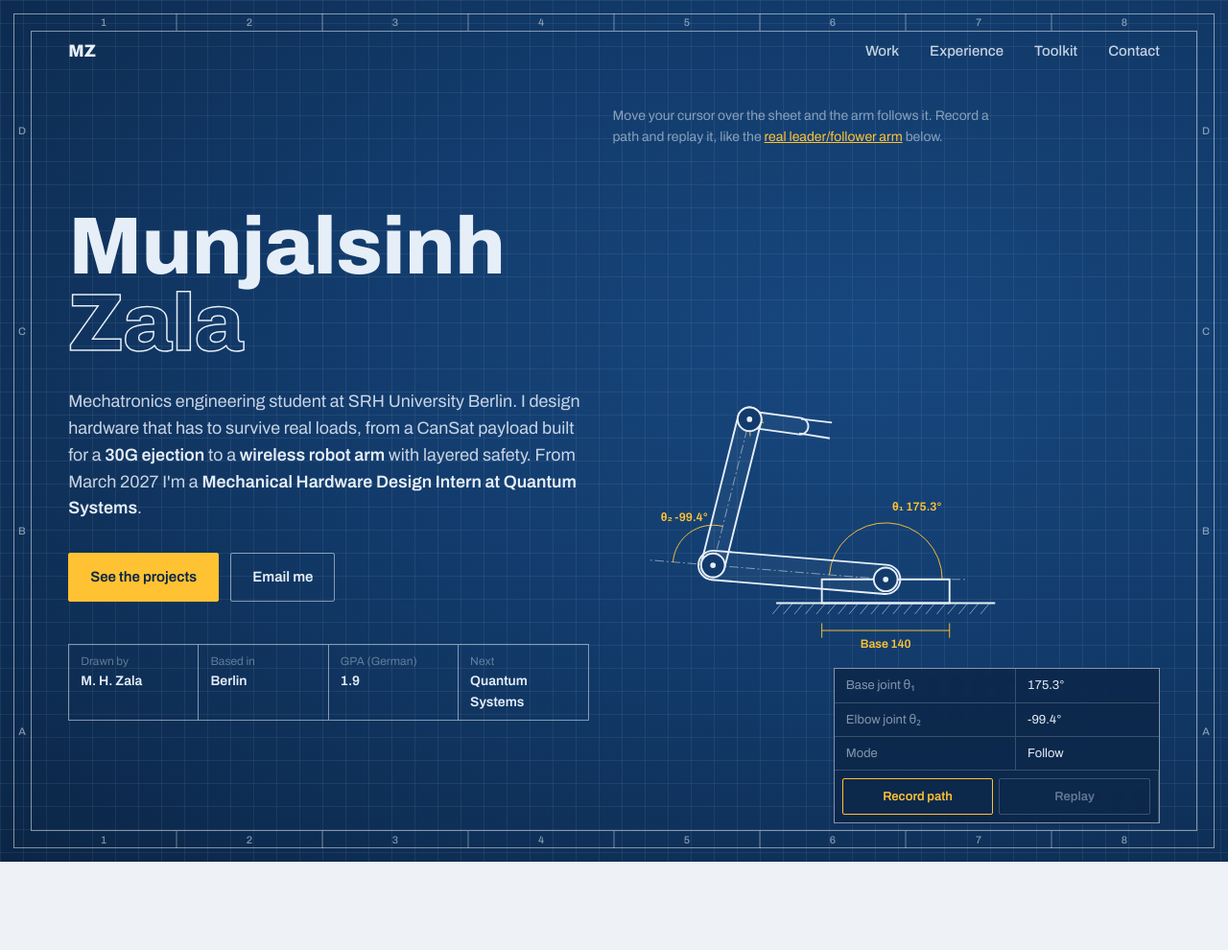
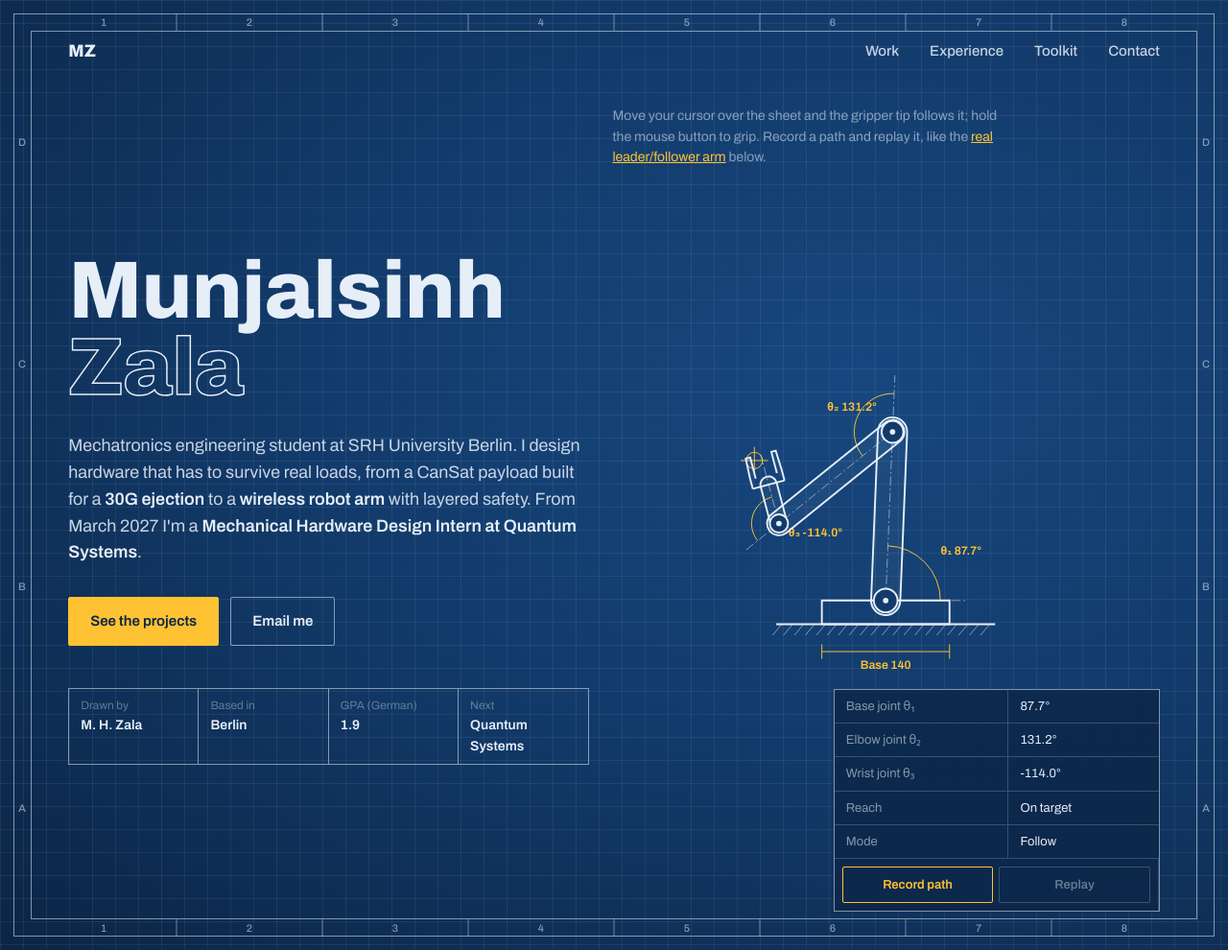
Before and after one commit to MunjalZala/Munjalsinh-zala-portfolio, a plain HTML site: page index.html in a window 1280 px wide. Shown: the top 990 px of the page at 96% size. Drawn offline with Linux system fonts and the light colour scheme.

Commit message:
Hero arm: 3-joint IK with wrist pitch, joint limits and reach clamping
- Gripper tip now lands exactly on the target (was aiming the wrist joint)
- Wrist pitch is solved, not fixed; both elbow solutions considered
- Pose chosen by scoring all wrist angles for a natural, continuous posture
- Joint limits enforced; out-of-reach targets clamp to the nearest reachable point
- Hold the mouse button to close the gripper; readout shows wrist angle and reach

Co-Authored-By: Claude Opus 5.5 <noreply@anthropic.com>
Claude-Session: https://claude.ai/code/session_01HyT2r7fZ6NSFz36DFSFz6o

```diff
--- a/index.html
+++ b/index.html
@@ -320,11 +320,13 @@
     </div>
 
     <div class="arm-stage" id="armStage">
-      <p class="arm-hint fade-in" style="--d:1.2s" id="armHint">Move your cursor over the sheet and the arm follows it. Record a path and replay it, like the <a href="#arm">real leader/follower arm</a> below.</p>
+      <p class="arm-hint fade-in" style="--d:1.2s" id="armHint">Move your cursor over the sheet and the gripper tip follows it; hold the mouse button to grip. Record a path and replay it, like the <a href="#arm">real leader/follower arm</a> below.</p>
       <svg id="armSvg" viewBox="0 0 600 552" role="img" aria-label="Interactive line drawing of a robot arm that follows the pointer"></svg>
       <div class="readout fade-in" style="--d:1.2s" aria-live="off">
         <div>Base joint θ₁</div><div id="ro1">0.0°</div>
         <div>Elbow joint θ₂</div><div id="ro2">0.0°</div>
+        <div>Wrist joint θ₃</div><div id="ro3">0.0°</div>
+        <div>Reach</div><div id="roReach">On target</div>
         <div>Mode</div><div id="roMode">Follow</div>
         <div class="ro-actions">
           <button class="ro-btn rec" id="recBtn" type="button">Record path</button>
@@ -680,7 +682,7 @@ addEventListener('scroll', onScroll, { passive: true }); onScroll();
 document.getElementById('year').textContent = new Date().getFullYear();
 const reduce = matchMedia('(prefers-reduced-motion: reduce)').matches;
 if (matchMedia('(pointer: coarse)').matches) {
-  document.getElementById('armHint').innerHTML = 'Drag across the drawing and the arm follows your finger. Record a path and replay it, like the <a href="#arm">real leader/follower arm</a> below.';
+  document.getElementById('armHint').innerHTML = 'Drag across the drawing and the gripper follows your finger. Record a path and replay it, like the <a href="#arm">real leader/follower arm</a> below.';
 }
 
 /* play the arm demo only while it is on screen */
@@ -712,19 +714,22 @@ new IntersectionObserver(([en]) => {
   draw(); addEventListener('resize', draw);
 })();
 
-/* ---------- interactive arm (2-link IK + wrist) ---------- */
+/* ---------- interactive arm: 3-joint IK with wrist pitch, joint limits, reach clamping ---------- */
 (function arm() {
-  const svg = document.getElementById('armSvg'), stage = document.getElementById('armStage');
+  const svg = document.getElementById('armSvg');
   const NS = 'http://www.w3.org/2000/svg';
-  const W = 600, H = 552, base = { x: 300, y: 470 }, L1 = 190, L2 = 165, L3 = 56;
+  const W = 600, H = 552, base = { x: 300, y: 470 };
+  const L1 = 185, L2 = 160, LW = 44, LF = 34, L3 = LW + LF;   // shoulder, forearm, wrist link, finger length
+  const R = d => d * Math.PI / 180, D = r => r * 180 / Math.PI;
+  const LIM = { t1: [R(15), R(165)], t2: R(140), t3: [R(-115), R(115)] };
+  const GROUND = -12;                                    // lowest tip height relative to the base pivot
   const mk = (tag, attrs, parent = svg) => { const e = document.createElementNS(NS, tag); for (const k in attrs) e.setAttribute(k, attrs[k]); parent.appendChild(e); return e; };
 
-  // static base drawing
+  /* static base */
   const g0 = mk('g', {});
   mk('rect', { x: 230, y: 470, width: 140, height: 26, class: 'arm-base draw', style: '--len:340;--d:.2s' }, g0);
   mk('line', { x1: 180, y1: 496, x2: 420, y2: 496, class: 'arm-base draw', style: '--len:240;--d:.1s' }, g0);
   for (let x = 186; x < 420; x += 12) mk('line', { x1: x, y1: 496, x2: x - 10, y2: 508, class: 'arm-hatch' }, g0);
-  // ground dimension
   mk('line', { x1: 230, y1: 526, x2: 370, y2: 526, class: 'dim' }, g0);
   mk('line', { x1: 230, y1: 518, x2: 230, y2: 534, class: 'dim' }, g0);
   mk('line', { x1: 370, y1: 518, x2: 370, y2: 534, class: 'dim' }, g0);
@@ -732,14 +737,14 @@ new IntersectionObserver(([en]) => {
 
   const trail = mk('polyline', { class: 'trail', points: '' });
   const target = mk('g', {});
-  mk('circle', { r: 9, class: 'target' }, target);
+  const tCircle = mk('circle', { r: 9, class: 'target' }, target);
   mk('line', { x1: -15, y1: 0, x2: 15, y2: 0, class: 'target' }, target);
   mk('line', { x1: 0, y1: -15, x2: 0, y2: 15, class: 'target' }, target);
 
   const arcs = mk('g', {});
-  const arc1 = mk('path', { class: 'dim' }, arcs), arc2 = mk('path', { class: 'dim' }, arcs);
-  const t1 = mk('text', { class: 'dim-text' }, arcs), t2 = mk('text', { class: 'dim-text' }, arcs);
-  const ref1 = mk('line', { class: 'arm-center' }), ref2 = mk('line', { class: 'arm-center' });
+  const arc1 = mk('path', { class: 'dim' }, arcs), arc2 = mk('path', { class: 'dim' }, arcs), arc3 = mk('path', { class: 'dim' }, arcs);
+  const t1 = mk('text', { class: 'dim-text' }, arcs), t2 = mk('text', { class: 'dim-text' }, arcs), t3 = mk('text', { class: 'dim-text' }, arcs);
+  const ref1 = mk('line', { class: 'arm-center' }), ref2 = mk('line', { class: 'arm-center' }), ref3 = mk('line', { class: 'arm-center' });
 
   const linkPath = (ax, ay, bx, by, w) => {
     const a = Math.atan2(by - ay, bx - ax), nx = -Math.sin(a) * w, ny = Math.cos(a) * w;
@@ -748,109 +753,169 @@ new IntersectionObserver(([en]) => {
   const link1 = mk('path', { class: 'arm-link draw', style: '--len:900;--d:.35s' });
   const link2 = mk('path', { class: 'arm-link draw', style: '--len:800;--d:.55s' });
   const link3 = mk('path', { class: 'arm-link draw', style: '--len:400;--d:.75s' });
-  const c1 = mk('line', { class: 'arm-center' }), c2 = mk('line', { class: 'arm-center' });
-  const gripA = mk('path', { class: 'arm-link draw', style: '--len:200;--d:.9s', fill: 'none' });
-  const gripB = mk('path', { class: 'arm-link draw', style: '--len:200;--d:.9s', fill: 'none' });
-  const joints = [0, 1, 2].map(() => { const g = mk('g', {}); mk('circle', { r: 13, class: 'arm-joint' }, g); mk('circle', { r: 3, class: 'arm-joint-dot' }, g); return g; });
+  const palm = mk('path', { class: 'arm-link', fill: 'none' });
+  const c1 = mk('line', { class: 'arm-center' }), c2 = mk('line', { class: 'arm-center' }), c3 = mk('line', { class: 'arm-center' });
+  const fingA = mk('path', { class: 'arm-link draw', style: '--len:200;--d:.9s' });
+  const fingB = mk('path', { class: 'arm-link draw', style: '--len:200;--d:.9s' });
+  const joints = [0, 1, 2].map((_, k) => { const g = mk('g', {}); mk('circle', { r: [13, 12, 10][k], class: 'arm-joint' }, g); mk('circle', { r: 3, class: 'arm-joint-dot' }, g); return g; });
 
-  let tgt = { x: 430, y: 220 }, cur = { th1: -1.2, th2: 0.9 }, lastMove = -1e9, grip = 0;
+  /* state */
+  let raw = { x: 450, y: 250 }, sm = { ...raw };                    // raw pointer target, smoothed target (svg coords)
+  let pose = { t1: R(95), t2: R(-80), t3: R(-40), phi: R(-25) };
+  let atLimit = false, lastMove = -1e9, holding = false, grip = 0;
   let recording = false, rec = [], playing = false, playIdx = 0;
-  const ro1 = document.getElementById('ro1'), ro2 = document.getElementById('ro2'), roMode = document.getElementById('roMode');
+  const ro1 = document.getElementById('ro1'), ro2 = document.getElementById('ro2'), ro3 = document.getElementById('ro3'),
+        roMode = document.getElementById('roMode'), roReach = document.getElementById('roReach');
   const recBtn = document.getElementById('recBtn'), playBtn = document.getElementById('playBtn');
+  let modeText = 'Follow';
+  const setMode = t => { modeText = t; };
+
+  /* IK: tip (X,Y) in math coords relative to the base pivot. Searches wrist approach angles near the previous one. */
+  const wrap = a => Math.atan2(Math.sin(a), Math.cos(a));
+  function solveAt(X, Y, phi, out) {
+    const wx = X - L3 * Math.cos(phi), wy = Y - L3 * Math.sin(phi);
+    if (wy < GROUND + 8) return;                                             // keep the wrist above the table
+    const c = (wx * wx + wy * wy - L1 * L1 - L2 * L2) / (2 * L1 * L2);
+    if (c < -1 || c > 1) return;
+    for (const sgn of [-1, 1]) {                                             // both elbow solutions
+      const a2 = sgn * Math.acos(c);
+      const a1 = Math.atan2(wy, wx) - Math.atan2(L2 * Math.sin(a2), L1 + L2 * Math.cos(a2));
+      const a3 = wrap(phi - a1 - a2);
+      if (a1 < LIM.t1[0] || a1 > LIM.t1[1] || Math.abs(a2) > LIM.t2 || a3 < LIM.t3[0] || a3 > LIM.t3[1]) continue;
+      const ex = L1 * Math.cos(a1), ey = L1 * Math.sin(a1);
+      const up = (wx * ey - wy * ex) * Math.sign(wx || 1) > 0;              // elbow above the shoulder-wrist line
+      const comfort = 0.5 * Math.abs(a1 - R(90)) + 1.5 * Math.max(0, Math.abs(a2) - R(110)) + 0.35 * Math.abs(a3) + (up ? 0 : 1.2);
+      const change = 1.6 * (Math.abs(a1 - pose.t1) + Math.abs(a2 - pose.t2) + Math.abs(a3 - pose.t3));
+      const cost = comfort + change;
+      if (cost < out.cost) { out.cost = cost; out.r = { t1: a1, t2: a2, t3: a3, phi }; }
+    }
+  }
+  function solve(X, Y) {
+    const out = { cost: Infinity, r: null };
+    for (let d = -180; d < 180; d += 3) solveAt(X, Y, R(d), out);           // score every wrist approach angle
+    return out.r;
+  }
+  function reach(p) {
+    let X = p.x - base.x, Y = Math.max(base.y - p.y, GROUND);
+    let r = solve(X, Y);
+    if (r) return { r, limited: false, X, Y };
+    // out of reach: slide the target toward a home point until the arm can reach it
+    const HX = 0, HY = 220; let lo = 0, hi = 1, best = null;
+    for (let i = 0; i < 16; i++) {
+      const m = (lo + hi) / 2, x = HX + (X - HX) * m, y = HY + (Y - HY) * m, s = solve(x, y);
+      if (s) { best = { r: s, X: x, Y: y }; lo = m; } else hi = m;
+    }
+    return best ? { ...best, limited: true } : { r: pose, limited: true, X, Y };
+  }
 
   function toSvg(e) {
     const r = svg.getBoundingClientRect();
     return { x: (e.clientX - r.left) * W / r.width, y: (e.clientY - r.top) * H / r.height };
   }
-  function setTarget(p) {
-    const dx = p.x - base.x, dy = p.y - base.y; let d = Math.hypot(dx, dy);
-    const max = L1 + L2 - 6, min = 50;
-    let k = 1; if (d > max) k = max / d; if (d < min) k = min / d;
-    let y = base.y + dy * k; if (y > base.y - 20) y = base.y - 20;
-    tgt = { x: base.x + dx * k, y };
-  }
-  const heroEl = document.querySelector('.hero');
-  heroEl.addEventListener('pointermove', e => {
+  const hero = document.querySelector('.hero');
+  hero.addEventListener('pointermove', e => {
     if (playing) return;
-    setTarget(toSvg(e)); lastMove = performance.now();
-    if (recording) { rec.push({ ...tgt }); if (rec.length > 600) stopRec(); }
+    raw = toSvg(e); lastMove = performance.now();
+    if (recording) { rec.push({ ...raw, g: holding }); if (rec.length > 600) stopRec(); }
   });
-  heroEl.addEventListener('pointerdown', e => { if (e.pointerType !== 'mouse' && !e.target.closest('button,a')) { setTarget(toSvg(e)); lastMove = performance.now(); } });
+  hero.addEventListener('pointerdown', e => {
+    if (e.target.closest('button, a')) return;
+    raw = toSvg(e); lastMove = performance.now(); holding = true;
+  });
+  addEventListener('pointerup', () => { holding = false; });
+  addEventListener('pointercancel', () => { holding = false; });
 
   function stopRec() {
     recording = false; recBtn.classList.remove('on'); recBtn.textContent = 'Record path';
-    playBtn.disabled = rec.length < 10; roMode.textContent = rec.length < 10 ? 'Follow' : `Recorded ${(rec.length / 60).toFixed(1)} s`;
+    playBtn.disabled = rec.length < 10;
+    setMode(rec.length < 10 ? 'Follow' : `Recorded ${(rec.length / 60).toFixed(1)} s`);
   }
   recBtn.addEventListener('click', () => {
     if (playing) return;
-    if (!recording) { recording = true; rec = []; recBtn.classList.add('on'); recBtn.textContent = 'Stop recording'; roMode.textContent = 'Recording'; playBtn.disabled = true; trail.setAttribute('points', ''); }
+    if (!recording) { recording = true; rec = []; recBtn.classList.add('on'); recBtn.textContent = 'Stop recording'; setMode('Recording'); playBtn.disabled = true; trail.setAttribute('points', ''); }
     else stopRec();
   });
   playBtn.addEventListener('click', () => {
     if (rec.length < 10) return;
     playing = !playing; playIdx = 0;
     playBtn.textContent = playing ? 'Stop replay' : 'Replay';
-    roMode.textContent = playing ? 'Replaying' : 'Follow';
+    setMode(playing ? 'Replaying' : 'Follow');
     recBtn.disabled = playing;
   });
 
-  function ik(p) {
-    const dx = p.x - base.x, dy = base.y - p.y, d2 = dx * dx + dy * dy;
-    let c = (d2 - L1 * L1 - L2 * L2) / (2 * L1 * L2); c = Math.max(-1, Math.min(1, c));
-    const th2 = -Math.acos(c); // elbow up
-    const th1 = Math.atan2(dy, dx) - Math.atan2(L2 * Math.sin(th2), L1 + L2 * Math.cos(th2));
-    return { th1, th2 };
-  }
-  const deg = r => (r * 180 / Math.PI);
   const arcPath = (cx, cy, r, a0, a1) => {
     const x0 = cx + r * Math.cos(a0), y0 = cy - r * Math.sin(a0), x1 = cx + r * Math.cos(a1), y1 = cy - r * Math.sin(a1);
     const large = Math.abs(a1 - a0) > Math.PI ? 1 : 0, sweep = a1 > a0 ? 0 : 1;
     return `M${x0},${y0} A${r},${r} 0 ${large} ${sweep} ${x1},${y1}`;
   };
+  const P = (x, y) => `${x.toFixed(1)},${y.toFixed(1)}`;
+  const setLine = (el, a, b) => { el.setAttribute('x1', a.x); el.setAttribute('y1', a.y); el.setAttribute('x2', b.x); el.setAttribute('y2', b.y); };
 
-  function frameStep(now) {
-    if (playing) { tgt = rec[playIdx]; playIdx = (playIdx + 1) % rec.length; }
+  function frame(now) {
+    let gripGoal = holding ? 1 : 0;
+    if (playing) { const p = rec[playIdx]; raw = { x: p.x, y: p.y }; gripGoal = p.g ? 1 : 0; playIdx = (playIdx + 1) % rec.length; }
     else if (!reduce && now - lastMove > 3500) {
       const t = now / 1000;
-      tgt = { x: base.x + 150 * Math.sin(t * 0.7), y: 230 + 70 * Math.sin(t * 1.1) };
+      raw = { x: base.x + 170 * Math.sin(t * 0.6), y: 250 + 80 * Math.sin(t * 1.05) };
+      gripGoal = Math.sin(t * 0.6) > 0.85 ? 1 : 0;
     }
-    const goal = ik(tgt), a = reduce ? 1 : 0.12;
-    cur.th1 += (goal.th1 - cur.th1) * a; cur.th2 += (goal.th2 - cur.th2) * a;
-    grip = (Math.sin(now / 600) + 1) / 2;
+    const k = reduce ? 1 : 0.16;
+    sm.x += (raw.x - sm.x) * k; sm.y += (raw.y - sm.y) * k;
+    grip += (gripGoal - grip) * (reduce ? 1 : 0.2);
 
-    const j1 = { x: base.x + L1 * Math.cos(cur.th1), y: base.y - L1 * Math.sin(cur.th1) };
-    const a2 = cur.th1 + cur.th2;
-    const j2 = { x: j1.x + L2 * Math.cos(a2), y: j1.y - L2 * Math.sin(a2) };
-    const a3 = a2 * 0.35 - 0.6; // wrist keeps a gentle downward pitch
-    const j3 = { x: j2.x + L3 * Math.cos(a3), y: j2.y - L3 * Math.sin(a3) };
+    const res = reach(sm); atLimit = res.limited;
+    const ka = reduce ? 1 : 0.35;
+    pose = { t1: pose.t1 + (res.r.t1 - pose.t1) * ka, t2: pose.t2 + (res.r.t2 - pose.t2) * ka,
+             t3: wrap(pose.t3 + wrap(res.r.t3 - pose.t3) * ka), phi: 0 };
+    pose.phi = pose.t1 + pose.t2 + pose.t3;
+    const { t1: a1, t2: a2, t3: a3, phi } = pose;
+    const j1 = { x: base.x + L1 * Math.cos(a1), y: base.y - L1 * Math.sin(a1) };
+    const s2 = a1 + a2;
+    const j2 = { x: j1.x + L2 * Math.cos(s2), y: j1.y - L2 * Math.sin(s2) };
+    const ux = Math.cos(phi), uy = -Math.sin(phi), nx = -uy, ny = ux;         // wrist direction and its normal (svg)
+    const j3 = { x: j2.x + LW * ux, y: j2.y + LW * uy };
+    const tip = { x: j3.x + LF * ux, y: j3.y + LF * uy };
 
     link1.setAttribute('d', linkPath(base.x, base.y, j1.x, j1.y, 16));
     link2.setAttribute('d', linkPath(j1.x, j1.y, j2.x, j2.y, 13));
     link3.setAttribute('d', linkPath(j2.x, j2.y, j3.x, j3.y, 9));
-    c1.setAttribute('x1', base.x); c1.setAttribute('y1', base.y); c1.setAttribute('x2', j1.x); c1.setAttribute('y2', j1.y);
-    c2.setAttribute('x1', j1.x); c2.setAttribute('y1', j1.y); c2.setAttribute('x2', j2.x); c2.setAttribute('y2', j2.y);
-    const nx = -Math.sin(-a3), ny = Math.cos(-a3), fx = Math.cos(a3), fy = -Math.sin(a3), open = 8 + grip * 10;
-    gripA.setAttribute('d', `M${j3.x + nx * 8},${j3.y + ny * 8} L${j3.x + nx * open + fx * 34},${j3.y + ny * open + fy * 34}`);
-    gripB.setAttribute('d', `M${j3.x - nx * 8},${j3.y - ny * 8} L${j3.x - nx * open + fx * 34},${j3.y - ny * open + fy * 34}`);
-    [base, j1, j2].forEach((p, k) => joints[k].setAttribute('transform', `translate(${p.x},${p.y})`));
-    target.setAttribute('transform', `translate(${tgt.x},${tgt.y})`);
+    setLine(c1, base, j1); setLine(c2, j1, j2); setLine(c3, j2, tip);
+    const pw = 18;                                                               // palm half-width
+    palm.setAttribute('d', `M${P(j3.x + nx * pw, j3.y + ny * pw)} L${P(j3.x - nx * pw, j3.y - ny * pw)}`);
+    const open = 4 + (1 - grip) * 13;
+    fingA.setAttribute('d', `M${P(j3.x + nx * pw, j3.y + ny * pw)} L${P(j3.x + nx * pw + ux * 12, j3.y + ny * pw + uy * 12)} L${P(tip.x + nx * open, tip.y + ny * open)} L${P(tip.x + nx * (open - 5), tip.y + ny * (open - 5))} L${P(j3.x + nx * (pw - 6) + ux * 10, j3.y + ny * (pw - 6) + uy * 10)}`);
+    fingB.setAttribute('d', `M${P(j3.x - nx * pw, j3.y - ny * pw)} L${P(j3.x - nx * pw + ux * 12, j3.y - ny * pw + uy * 12)} L${P(tip.x - nx * open, tip.y - ny * open)} L${P(tip.x - nx * (open - 5), tip.y - ny * (open - 5))} L${P(j3.x - nx * (pw - 6) + ux * 10, j3.y - ny * (pw - 6) + uy * 10)}`);
+    [base, j1, j2].forEach((p, i) => joints[i].setAttribute('transform', `translate(${p.x},${p.y})`));
+
+    // target marker sits on the requested point; turns into a dashed ring when it is out of reach
+    target.setAttribute('transform', `translate(${raw.x},${Math.min(raw.y, base.y - GROUND)})`);
+    tCircle.setAttribute('stroke-dasharray', atLimit ? '3 3' : 'none');
 
     // angle dimensions
-    ref1.setAttribute('x1', base.x); ref1.setAttribute('y1', base.y); ref1.setAttribute('x2', base.x + 90); ref1.setAttribute('y2', base.y);
-    arc1.setAttribute('d', arcPath(base.x, base.y, 62, 0, cur.th1));
-    const m1 = cur.th1 / 2; t1.setAttribute('x', base.x + 80 * Math.cos(m1) + 4); t1.setAttribute('y', base.y - 80 * Math.sin(m1) + 4);
-    t1.textContent = `θ₁ ${deg(cur.th1).toFixed(1)}°`;
-    ref2.setAttribute('x1', j1.x); ref2.setAttribute('y1', j1.y); ref2.setAttribute('x2', j1.x + 70 * Math.cos(cur.th1)); ref2.setAttribute('y2', j1.y - 70 * Math.sin(cur.th1));
-    arc2.setAttribute('d', arcPath(j1.x, j1.y, 44, cur.th1, a2));
-    const m2 = cur.th1 + cur.th2 / 2; t2.setAttribute('x', j1.x + 64 * Math.cos(m2) - 20); t2.setAttribute('y', j1.y - 64 * Math.sin(m2) + 4);
-    t2.textContent = `θ₂ ${deg(cur.th2).toFixed(1)}°`;
-    ro1.textContent = `${deg(cur.th1).toFixed(1)}°`; ro2.textContent = `${deg(cur.th2).toFixed(1)}°`;
+    setLine(ref1, base, { x: base.x + 90, y: base.y });
+    arc1.setAttribute('d', arcPath(base.x, base.y, 60, 0, a1));
+    t1.setAttribute('x', base.x + 78 * Math.cos(a1 / 2) + 4); t1.setAttribute('y', base.y - 78 * Math.sin(a1 / 2) + 4);
+    t1.textContent = `θ₁ ${D(a1).toFixed(1)}°`;
+    setLine(ref2, j1, { x: j1.x + 62 * Math.cos(a1), y: j1.y - 62 * Math.sin(a1) });
+    arc2.setAttribute('d', arcPath(j1.x, j1.y, 42, a1, s2));
+    t2.setAttribute('x', j1.x + 60 * Math.cos(a1 + a2 / 2) - 18); t2.setAttribute('y', j1.y - 60 * Math.sin(a1 + a2 / 2) + 4);
+    t2.textContent = `θ₂ ${D(a2).toFixed(1)}°`;
+    setLine(ref3, j2, { x: j2.x + 48 * Math.cos(s2), y: j2.y - 48 * Math.sin(s2) });
+    arc3.setAttribute('d', arcPath(j2.x, j2.y, 30, s2, phi));
+    const m3 = s2 + a3 / 2 + Math.PI;                                            // label on the far side of the wrist
+    t3.setAttribute('x', j2.x + 34 * Math.cos(m3) - 22); t3.setAttribute('y', j2.y - 34 * Math.sin(m3) + 4);
+    t3.textContent = `θ₃ ${D(a3).toFixed(1)}°`;
 
-    if (recording || playing) trail.setAttribute('points', rec.map(p => `${p.x.toFixed(1)},${p.y.toFixed(1)}`).join(' '));
-    if (!reduce || playing || now - lastMove < 2000) requestAnimationFrame(frameStep);
-    else setTimeout(() => requestAnimationFrame(frameStep), 120);
+    ro1.textContent = `${D(a1).toFixed(1)}°`; ro2.textContent = `${D(a2).toFixed(1)}°`; ro3.textContent = `${D(a3).toFixed(1)}°`;
+    roReach.textContent = atLimit ? 'At limit' : 'On target';
+    window.__armTip = { tip, sm: { x: sm.x, y: Math.min(sm.y, base.y - GROUND) }, atLimit, a3 };
+    roMode.textContent = holding && !playing ? (modeText === 'Follow' ? 'Gripping' : modeText) : modeText;
+
+    if (recording || playing) trail.setAttribute('points', rec.map(p => P(p.x, p.y)).join(' '));
+    if (!reduce || playing || holding || now - lastMove < 2000) requestAnimationFrame(frame);
+    else setTimeout(() => requestAnimationFrame(frame), 120);
   }
-  requestAnimationFrame(frameStep);
+  requestAnimationFrame(frame);
 })();
 </script>
 </body>
```
